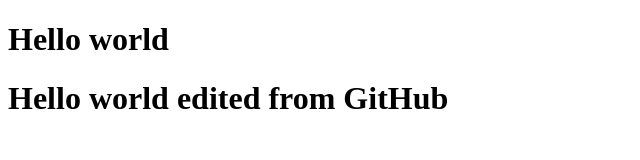
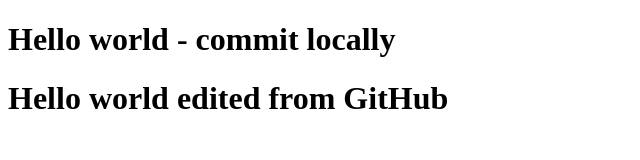
Before and after one commit to valibb/project0, a plain HTML site: page index.html in a window 1280 px wide. Shown: the whole page, without its empty margins (0-640 px from the left). Drawn offline with Linux system fonts and the light colour scheme.

Commit message:
test merge conflict

```diff
--- a/index.html
+++ b/index.html
@@ -8,7 +8,7 @@
 </head>
 <body>
     <p> <h1>
-            Hello world
+             Hello world  -  commit locally
         </h1>
          <h1>
             Hello world edited from GitHub
```
